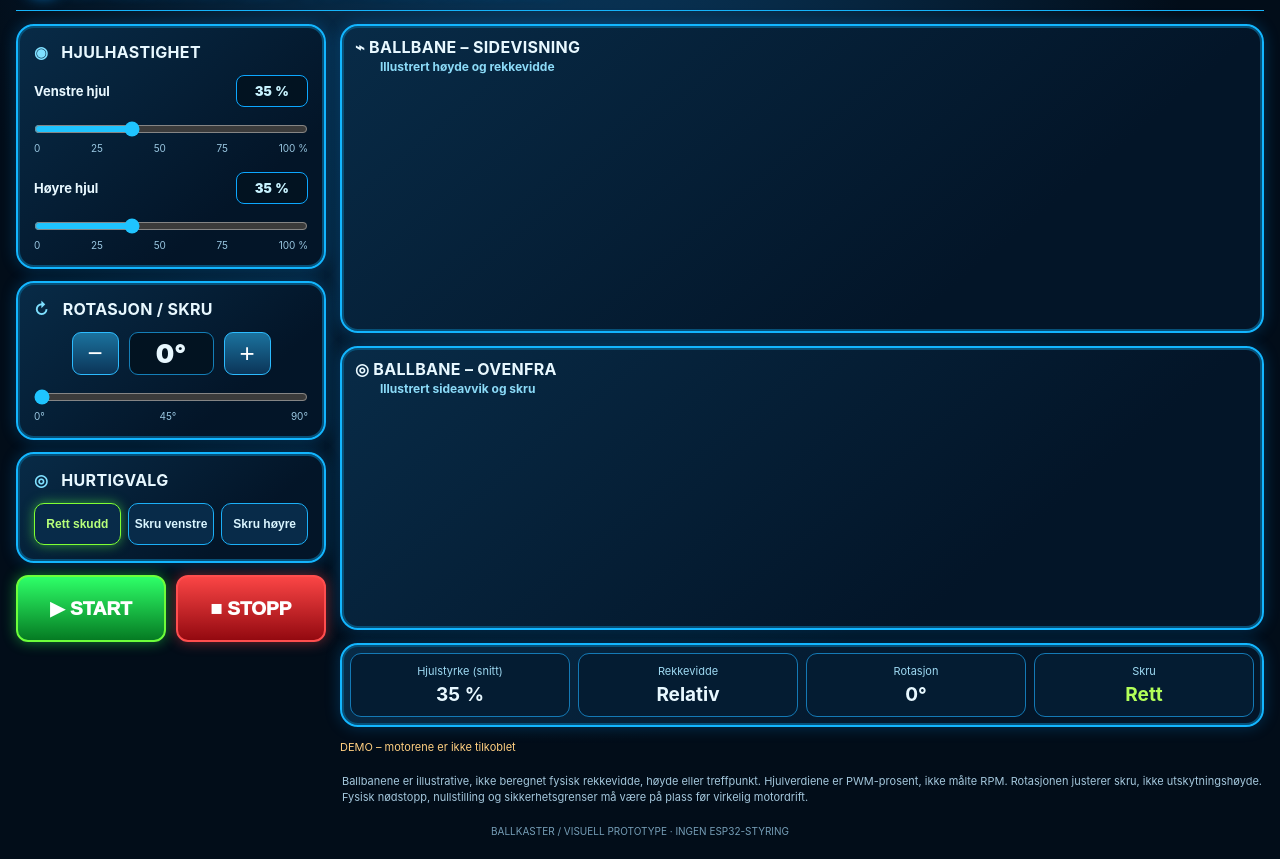
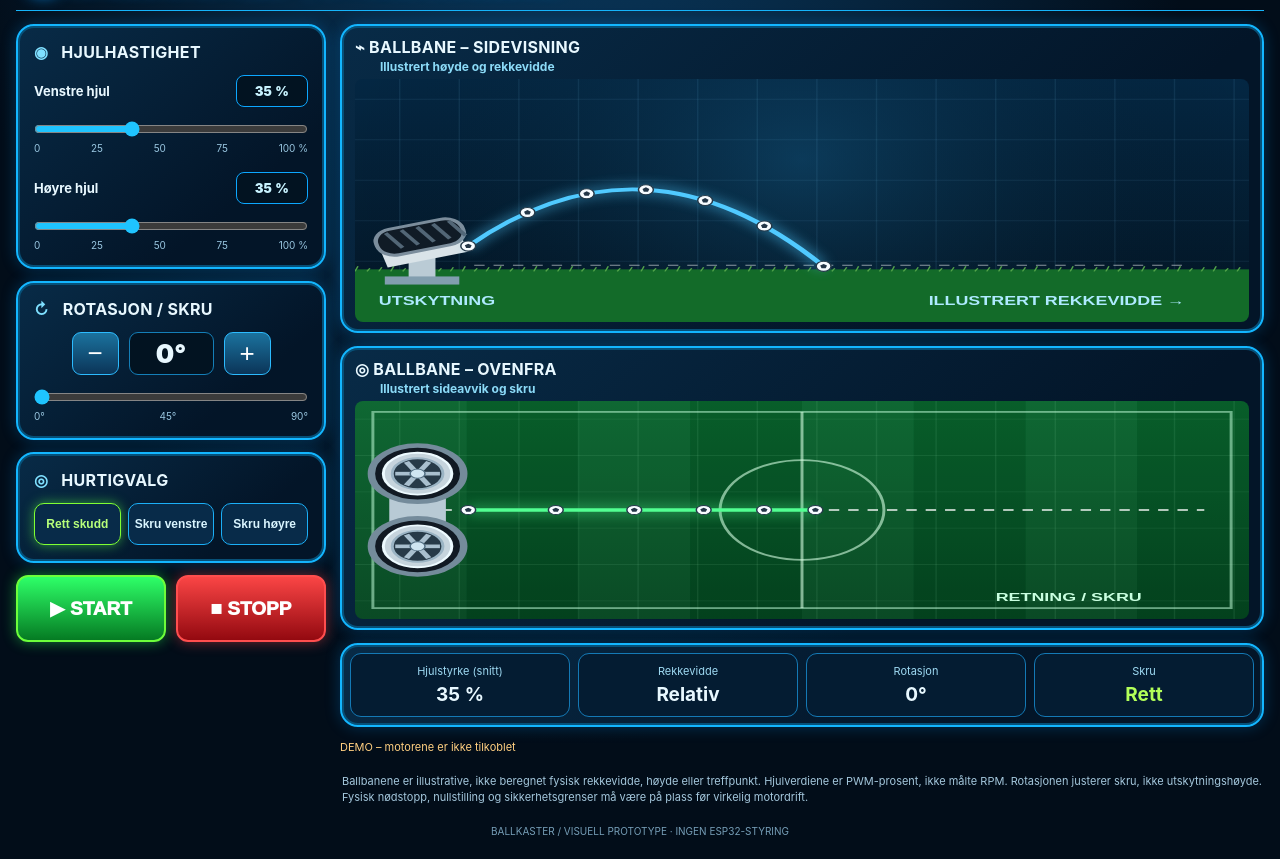
Before and after one commit to CoachFroden/ballkaster, a plain HTML site: page index.html in a window 1280 px wide. Shown: the part 61-920 px from the top of the page. Drawn offline with Linux system fonts and the light colour scheme; animation ran at ten frames a second.

Commit message:
Fix canvas variable naming collision and expose rendering errors

```diff
--- a/index.html
+++ b/index.html
@@ -8,10 +8,10 @@
 <section class="box"><h3><span>↻</span> ROTASJON / SKRU</h3><div class="angle-row"><button id="minus" aria-label="Reduser rotasjon">−</button><div class="angle-read" id="angleval">0°</div><button id="plus" aria-label="Øk rotasjon">+</button></div><input id="angle" type="range" min="0" max="90" value="0" aria-label="Rotasjon av hjuloppsett"><div class="scale"><span>0°</span><span>45°</span><span>90°</span></div></section>
 <section class="box"><h3><span>◎</span> HURTIGVALG</h3><div class="presets"><button class="preset active" data-v="35,35,0">Rett skudd</button><button class="preset" data-v="60,35,70">Skru venstre</button><button class="preset" data-v="35,60,70">Skru høyre</button></div></section>
 <div class="actions"><button id="start" class="action start">▶ START</button><button id="stop" class="action stop">■ STOPP</button></div></aside>
-<div class="content"><section class="view"><h3>⌁ BALLBANE – SIDEVISNING</h3><p class="subtitle">Illustrert høyde og rekkevidde</p><canvas class="visual" id="side"></canvas></section><section class="view"><h3>◎ BALLBANE – OVENFRA</h3><p class="subtitle">Illustrert sideavvik og skru</p><canvas class="visual topview" id="top"></canvas></section>
+<div class="content"><section class="view"><h3>⌁ BALLBANE – SIDEVISNING</h3><p class="subtitle">Illustrert høyde og rekkevidde</p><canvas class="visual" id="side" aria-label="Animert ballbane fra siden"></canvas></section><section class="view"><h3>◎ BALLBANE – OVENFRA</h3><p class="subtitle">Illustrert sideavvik og skru</p><canvas class="visual topview" id="top" aria-label="Animert ballbane ovenfra"></canvas></section>
 <section class="stats"><div class="stat"><small>Hjulstyrke (snitt)</small><b id="power">35 %</b></div><div class="stat"><small>Rekkevidde</small><b id="range">Relativ</b></div><div class="stat"><small>Rotasjon</small><b id="rotstat">0°</b></div><div class="stat green"><small>Skru</small><b id="spin">Rett</b></div></section><p class="live" id="status">DEMO – motorene er ikke tilkoblet</p><p class="disclaimer">Ballbanene er illustrative, ikke beregnet fysisk rekkevidde, høyde eller treffpunkt. Hjulverdiene er PWM-prosent, ikke målte RPM. Rotasjonen justerer skru, ikke utskytningshøyde. Fysisk nødstopp, nullstilling og sikkerhetsgrenser må være på plass før virkelig motordrift.</p></div></main><div class="footer">BALLKASTER / VISUELL PROTOTYPE · INGEN ESP32-STYRING</div></div>
 <script>
-const $=id=>document.getElementById(id),side=$('side'),top=$('top');let running=false,progress=0,last=0;
+const $=id=>document.getElementById(id),sideCanvas=$('side'),topCanvas=$('top');let running=false,progress=0,last=0;
 function setPreset(b){const v=b.dataset.v.split(',');['left','right','angle'].forEach((id,i)=>$(id).value=v[i]);document.querySelectorAll('.preset').forEach(x=>x.classList.toggle('active',x===b));update()}
 function update(){const l=+$('left').value,r=+$('right').value,a=+$('angle').value;$('leftval').textContent=l+' %';$('rightval').textContent=r+' %';$('angleval').textContent=a+'°';$('rotstat').textContent=a+'°';$('power').textContent=Math.round((l+r)/2)+' %';$('range').textContent='Relativ';const c=(r-l)*Math.sin(a*Math.PI/180);$('spin').textContent=Math.abs(c)<2?'Rett':c>0?'Høyre':'Venstre'}
 ['left','right','angle'].forEach(id=>$(id).addEventListener('input',()=>{document.querySelectorAll('.preset').forEach(x=>x.classList.remove('active'));update()}));document.querySelectorAll('.preset').forEach(b=>b.addEventListener('click',()=>setPreset(b)));
@@ -28,5 +28,5 @@ function curve(c,p0,p1,p2,color){c.beginPath();c.moveTo(...p0);c.quadraticCurveT
 function bez(p0,p1,p2,t){const k=1-t;return [k*k*p0[0]+2*k*t*p1[0]+t*t*p2[0],k*k*p0[1]+2*k*t*p1[1]+t*t*p2[1]]}
 function renderSide(c){background(c,false);const power=(+$('left').value + +$('right').value)/200;const end=185+power*370;const apex=175-power*132;const p0=[76,165],p1=[(76+end)/2,apex-85],p2=[end,185];c.fillStyle='#136b29';c.fillRect(0,188,600,52);for(let i=0;i<600;i+=8)line(c,[[i,190],[i+2,185+(i%3)]],'#54a54b',1);line(c,[[80,184],[560,184]],'#ffffff88',1,[7,6]);launcherSide(c);curve(c,p0,p1,p2,'#50caff');for(let i=0;i<7;i++){const p=bez(p0,p1,p2,i/6);soccer(c,...p,5)}if(running){soccer(c,...bez(p0,p1,p2,progress),9)}c.fillStyle='#aeeaff';c.font='bold 12px Arial';c.fillText('UTSKYTNING',16,223);c.fillText('ILLUSTRERT REKKEVIDDE →',385,223)}
 function renderTop(c){background(c,true);c.strokeStyle='#c3ffdc88';c.lineWidth=2;c.strokeRect(12,12,576,216);line(c,[[300,12],[300,228]],'#d8ffe399',2);ellipse(c,300,120,55,55,'#00000000','#d6ffe399',2);line(c,[[45,120],[570,120]],'#ffffffb0',2,[7,6]);launcherTop(c);const l=+$('left').value,r=+$('right').value,a=+$('angle').value;const power=(l+r)/200,reach=190+power*340,curveAmount=Math.max(-75,Math.min(75,(r-l)*1.15*Math.sin(a*Math.PI/180)));const p0=[76,120],p1=[76+reach*.5,120],p2=[Math.min(565,reach),120+curveAmount];curve(c,p0,p1,p2,'#52ff92');for(let i=0;i<6;i++){const p=bez(p0,p1,p2,i/5);soccer(c,...p,5)}if(running)soccer(c,...bez(p0,p1,p2,progress),9);c.font='bold 12px Arial';c.fillStyle='#c9ffe0';c.fillText('RETNING / SKRU',430,220)}
-function frame(t){const dt=Math.min(.05,(t-last)/1000||0);last=t;if(running)progress=(progress+dt*.32)%1;renderSide(fit(side));renderTop(fit(top));requestAnimationFrame(frame)}update();requestAnimationFrame(frame);
+function frame(t){const dt=Math.min(.05,(t-last)/1000||0);last=t;if(running)progress=(progress+dt*.32)%1;try{renderSide(fit(sideCanvas));renderTop(fit(topCanvas))}catch(err){$('status').textContent='VISNINGSFEIL: '+err.message;console.error(err);return}requestAnimationFrame(frame)}update();requestAnimationFrame(frame);
 </script></body></html>
```
